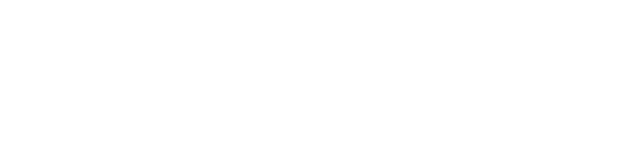
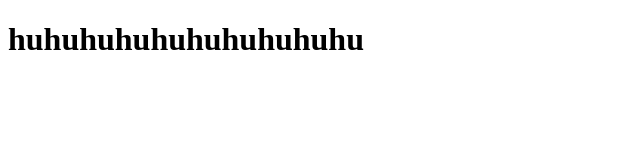
Before and after one commit to putrilest/integer-squad, a plain HTML site: page index.html in a window 1280 px wide. Shown: the whole page, without its empty margins (0-640 px from the left). Drawn offline with Linux system fonts and the light colour scheme.

```diff
--- a/index.html
+++ b/index.html
@@ -7,6 +7,6 @@
     <title>Document</title>
 </head>
 <body>
-
+    <h1>huhuhuhuhuhuhuhuhuhu</h1>
 </body>
 </html>
```
